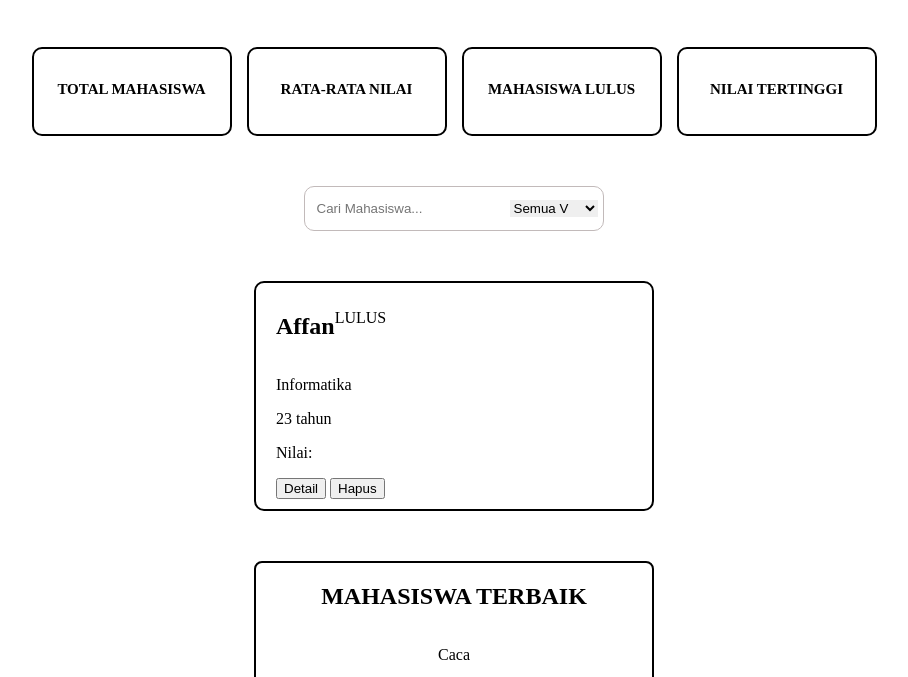
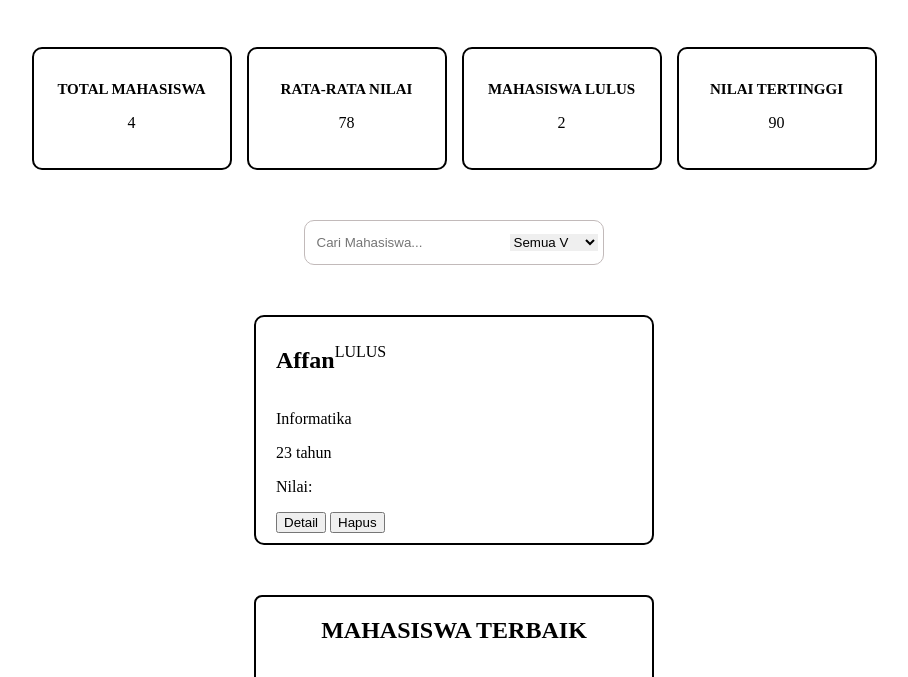
Before and after one commit to affandzaki15/Roadto100day, a plain HTML site: page HTML/web1.html in a window 1280 px wide. Shown: the part 118-795 px from the top of the page, without its empty margins (186-1094 px from the left). Drawn offline with Linux system fonts and the light colour scheme.

Commit message:
js stats

```diff
--- a/HTML/web1.html
+++ b/HTML/web1.html
@@ -21,19 +21,19 @@
     <div class="stats">
         <div class="stats-card">
             <h2>TOTAL MAHASISWA</h2>
-            <p></p>
+            <p id="total-mahasiswa"></p>
         </div>
         <div class="stats-card">
             <h2>RATA-RATA NILAI</h2>
-            <p></p>
+            <p id="rata-rata"></p>
         </div>
         <div class="stats-card">
             <h2>MAHASISWA LULUS</h2>
-            <p></p>
+            <p id="mahasiswa-lulus"></p>
         </div>
         <div class="stats-card">
             <h2>NILAI TERTINGGI</h2>
-            <p></p>
+            <p id="nilai-tertinggi"></p>
         </div>
     </div>
 
@@ -100,6 +100,7 @@
         <button>+ Tambah</button>
     </form>
 
+    <script src="../JS/web1.js"></script>
 </body>
 
 </html>
--- a/JS/web1.js
+++ b/JS/web1.js
@@ -28,3 +28,30 @@ const students = [
     nilai: 72
   }
 ];
+
+// banyak siswa
+const totalMahasiswa = students.length
+document.querySelector("#total-mahasiswa").textContent = totalMahasiswa
+
+// rata
+function totalRata (){
+  return students.reduce((acc, value)=>{
+    return acc += value.nilai
+  }, 0)
+}
+const hasil1 = totalRata() / students.length
+document.querySelector("#rata-rata").textContent = hasil1
+
+// lulus
+const mahasiswaLulus = students.filter(data => data.nilai >= 80).length
+document.querySelector("#mahasiswa-lulus").textContent = mahasiswaLulus
+
+// nilai tertinggi
+const nilaiTertinggi = students.reduce((acc, value) =>{
+  if(acc.nilai < value.nilai){
+    return value
+  }
+  return acc
+}, students [0])
+
+document.querySelector("#nilai-tertinggi").textContent = nilaiTertinggi.nilai
```
